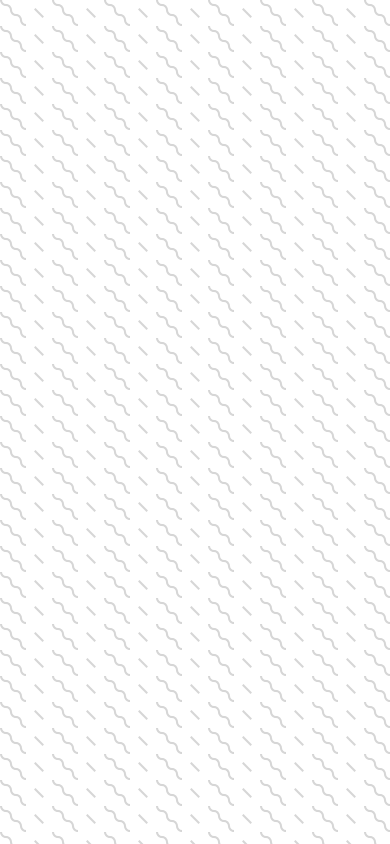
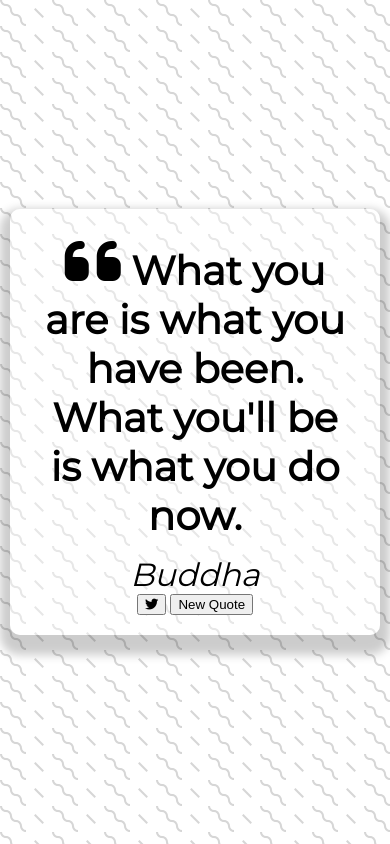
Before and after one commit to dlavrentev/quote-generator, a plain HTML site: page index.html in a window 390 px wide. Drawn offline with Linux system fonts and the light colour scheme.

Commit message:
updated css and mobile queries

```diff
--- a/index.html
+++ b/index.html
@@ -10,6 +10,32 @@
     <link rel="stylesheet" href="./style.css">
 </head>
 <body>
+
+
+    <div class="quote-container" id="quote-container">
+         <!-- Quote -->
+         <div class="quote-text">
+             <i class="fas fa-quote-left"></i>
+             <span id="quote">What you are is what you have been. What you'll be is what you do now.</span>
+         </div>
+         <!-- Author -->
+         <div class="quote-author">
+             <span id="author">Buddha</span>
+         </div>
+         <!-- Buttons -->
+         <div class="button-container">
+             <button class="twitter-button" id="twitter" title="Tweet This!">
+                <i class="fab fa-twitter"></i>
+             </button>
+             <button id="new-quote">
+                New Quote
+             </button>
+         </div>
+    </div>
+
+
+
+
     <!-- Script -->
     <script src="./script.js"></script>
 </body>
--- a/style.css
+++ b/style.css
@@ -18,3 +18,43 @@ body {
     align-items: center;
     justify-content: center;
 }
+
+
+.quote-container {
+    width: auto;
+    max-width: 900px;
+    padding: 20px 30px;
+    border-radius: 10px;
+    background-color: rgba(255, 255, 255, 0.4);
+    box-shadow: 0 10px 10px 10px rgba(0, 0, 0, 0.2);
+}
+
+.quote-text {
+    font-size: 2.75rem;
+}
+
+.long-quote {
+    font-size: 2rem;
+}
+
+.fa-quote-left {
+    font-size: 4rem;
+}
+
+.quote-author {
+    margin-top: 15px;
+    font-size: 2rem;
+    font-weight: 400;
+    font-style: italic;
+}
+
+/* Media Query: Tablet or Smaller  */
+@media screen and (max-width: 1000px) {
+    .quote-container {
+        margin: auto 10px;
+    }
+
+    .quote-text {
+        font-size: 2.5rem;
+    }
+}
```
